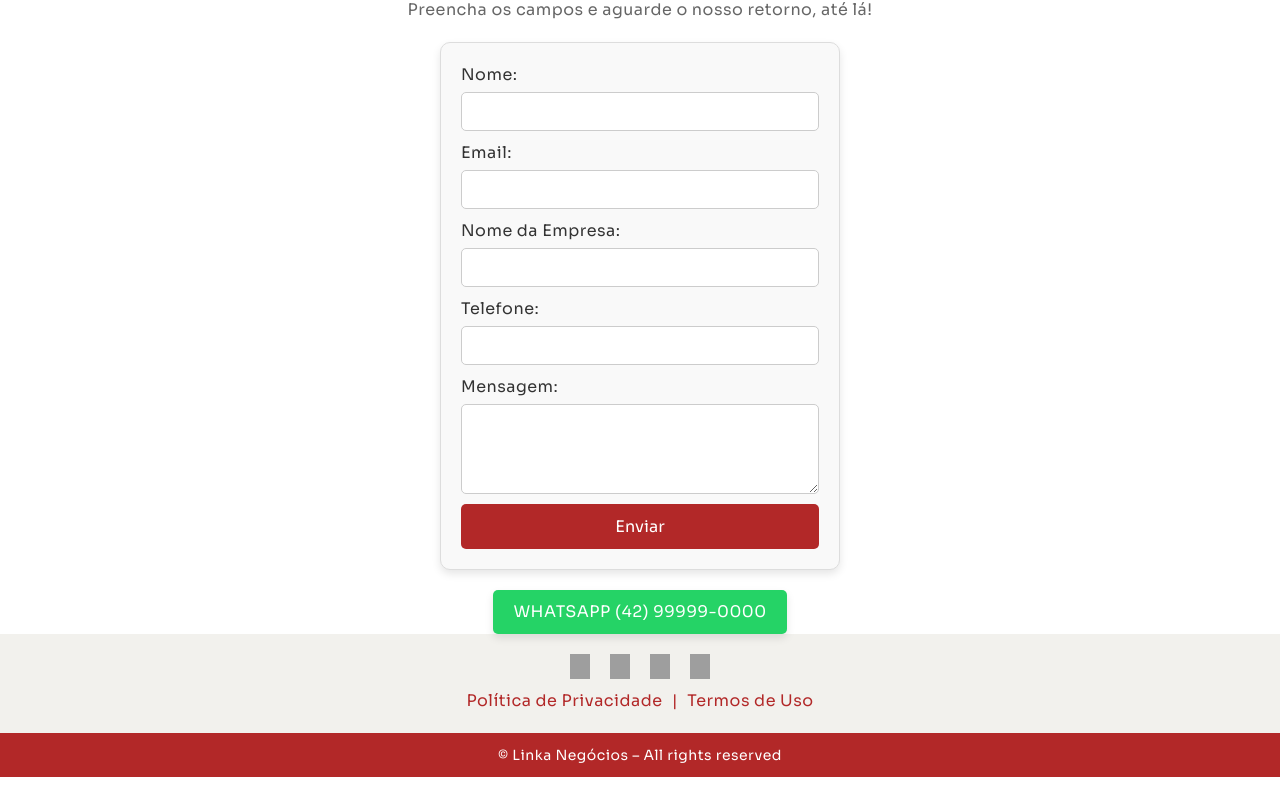
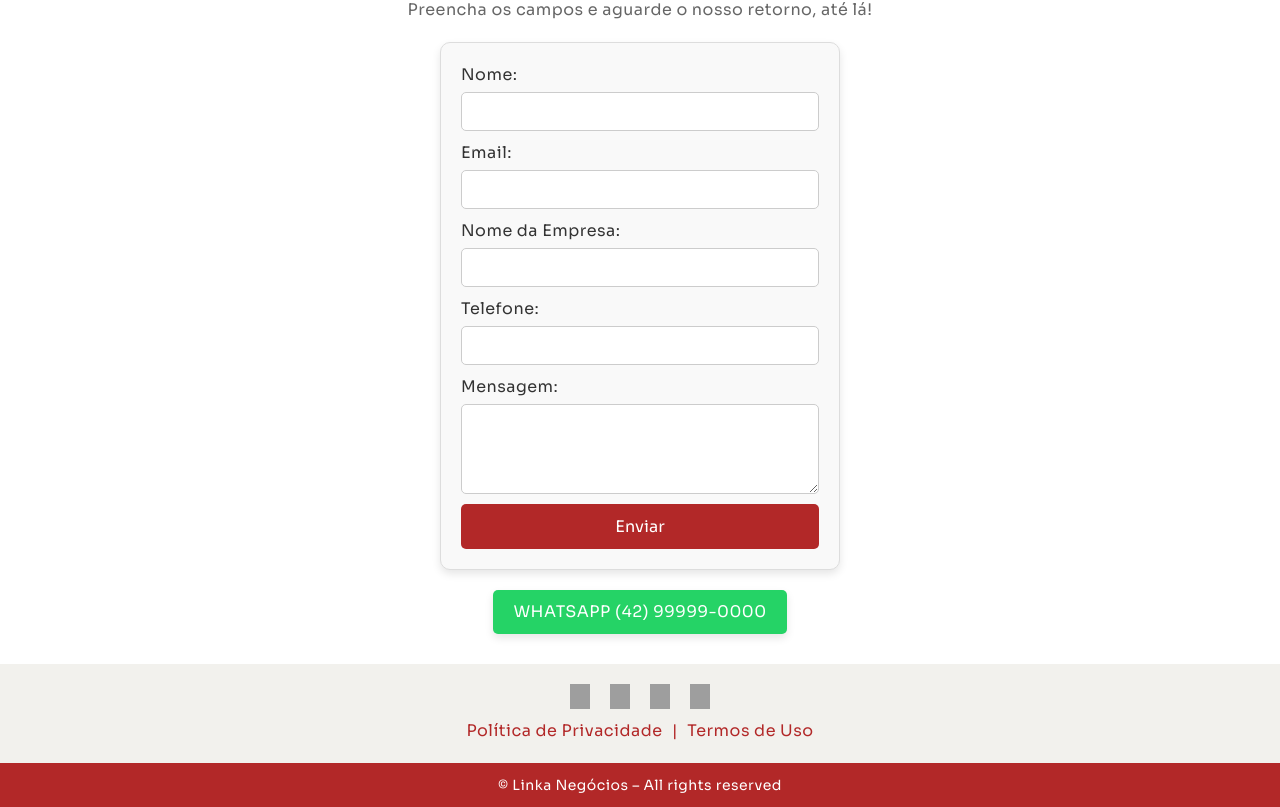
Before and after one commit to MarlonVBP/linka-negocios, an Angular app in the folder linka_negocios/: page / in a window 1280 px wide. Shown: the part 2229-3036 px from the top of the page. Before the commit the page ends 3006 px from the top, so only its background shows below. Built offline with nearby package versions, Linux system fonts and the light colour scheme; grey boxes are pictures that could not be loaded.

Commit message:
[ fix ] - margin-top footer

```diff
--- a/linka_negocios/src/styles.scss
+++ b/linka_negocios/src/styles.scss
@@ -64,3 +64,7 @@ $dark-color: #7B7B7B;
   border-radius: 50%;
   margin-right: 10px;
 }
+
+.footer{
+  margin-top: 30px;
+}
```
Also changed, not shown: 1 other file (tests, documents, lock files or other folders).
